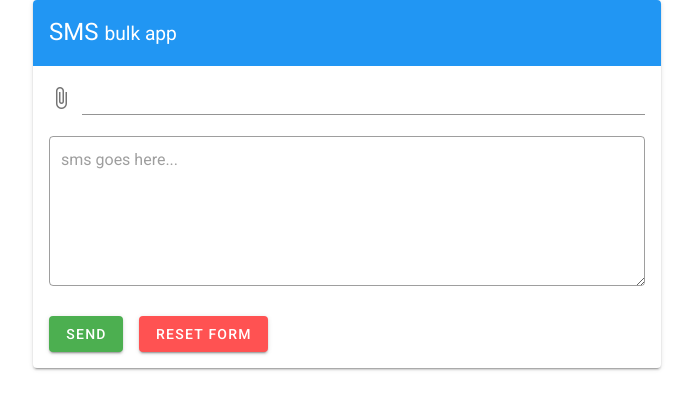
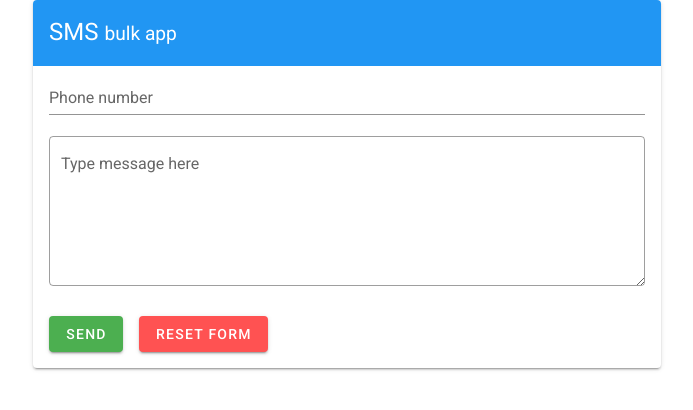
Before and after one commit to Netpoc/sms, a Vue app: page / in a window 1280 px wide. Shown: the top 410 px of the page, without its empty margins (293-986 px from the left). Built offline with nearby package versions, Linux system fonts and the light colour scheme.

Commit message:
testing page

```diff
--- a/package.json
+++ b/package.json
@@ -8,6 +8,7 @@
     "lint": "vue-cli-service lint"
   },
   "dependencies": {
+    "axios": "^0.21.1",
     "core-js": "^3.6.5",
     "vue": "^2.6.11",
     "vue-router": "^3.2.0",
--- a/src/components/HelloWorld.vue
+++ b/src/components/HelloWorld.vue
@@ -13,17 +13,22 @@
         <v-card-text>
           <v-form
             ref="form"
-    v-model="valid"
+            method="POST"
+            id="message-form"
             lazy-validation
           >
-    <v-file-input
-  truncate-length="15"
-></v-file-input>
-
+          <v-text-field
+              v-model="phone"
+              :rules="phoneRule"
+              id="phone"
+              color="deep-purple"
+              label="Phone number"
+            ></v-text-field>
           <v-textarea
                 outlined
-          name="input-7-4"
-
+                :rule="messageRule"
+                label="Type message here"
+                id="message"
                 placeholder="sms goes here..."
               ></v-textarea>
 
@@ -31,7 +36,7 @@
 
             color="success"
             class="mr-4"
-      @click="validate"
+            @click="sendSms()"
           >
             Send
           </v-btn>
@@ -39,7 +44,7 @@
           <v-btn
             color="error"
             class="mr-4"
-      @click="reset"
+            @click="reset()"
           >
             Reset Form
           </v-btn>
@@ -49,3 +54,45 @@
     </v-col>
   </v-row>
 </template>
+<script>
+import axios from 'axios'
+//import qs from 'querystring'
+export default {
+  data() {
+    return {
+      phone: '',
+      message: '',
+      status: '',
+      phoneRule: [
+        v => !!v || 'Recipient Phone Number Required'
+      ],
+      messageRule: [
+        v => !!v || 'Message Required'
+      ]
+    }
+  },
+  methods: {
+    reset() {
+      this.$refs.form.reset()
+    },
+    sendSms() {
+      const url = 'https://lazersms.com/api/send/'
+
+      axios.post(url, { useCredentails: true }, {
+        'to': this.phone,
+        'message': this.message,
+        'from': +17202592794,
+        'apikey': 'd995b6a62d817ca097ae7b3e157520f26e9711a11bedabb3df5c56d5ff3ecd9c',
+      })
+        .then(res => {
+          this.status = res.data
+        })
+        .catch( err => {
+          this.status = err
+        })
+    }
+
+  },
+
+}
+</script>
--- a/vue.config.js
+++ b/vue.config.js
@@ -1,5 +1,9 @@
 module.exports = {
+  devServer: {
+    proxy: 'https://lazersms.com/api/send/',
+},
   transpileDependencies: [
     'vuetify'
-  ]
+  ],
+
 }
```
Also changed, not shown: 1 other file (tests, documents, lock files or other folders). Lines whose indentation alone changed are shown as unchanged.
